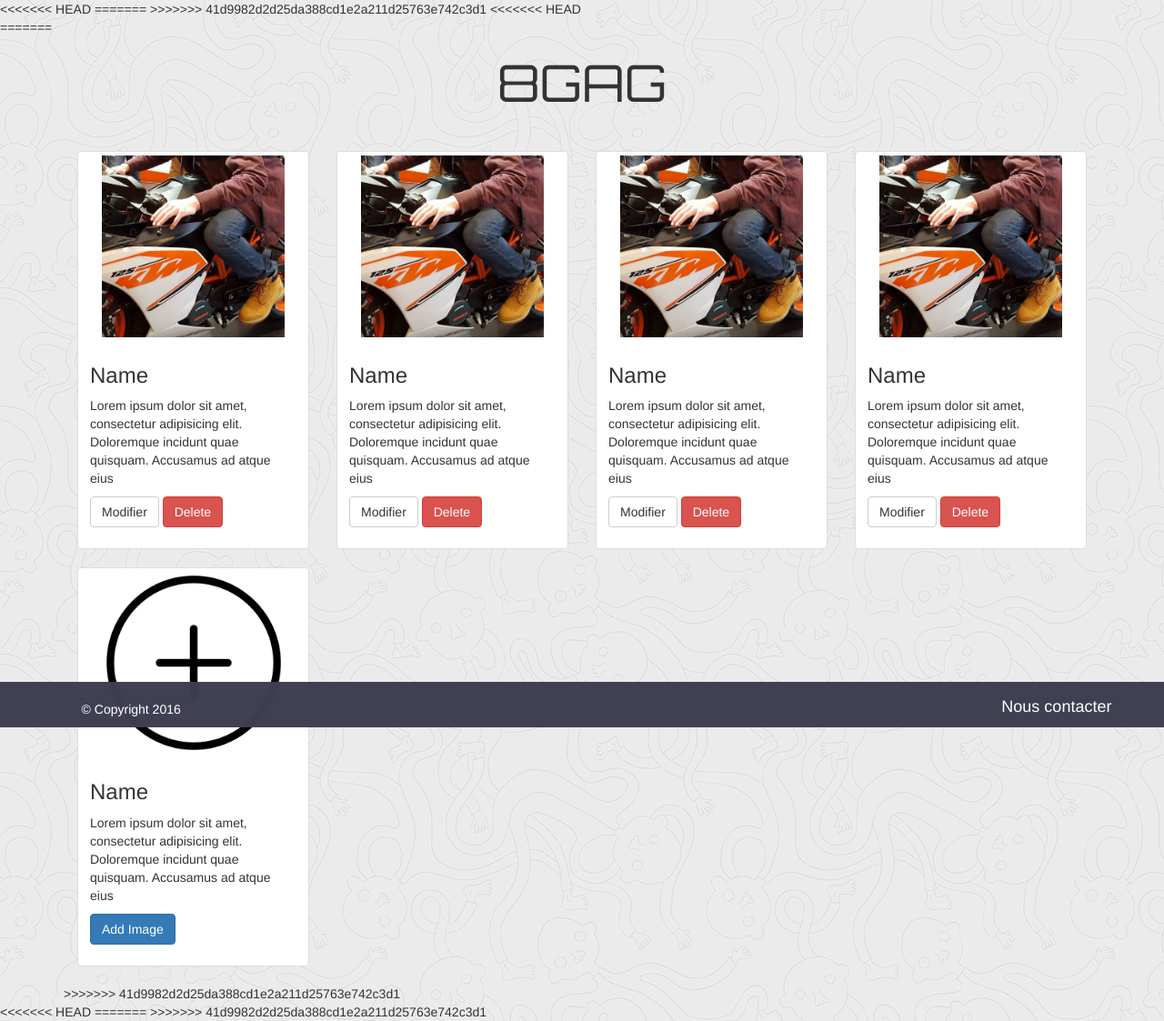
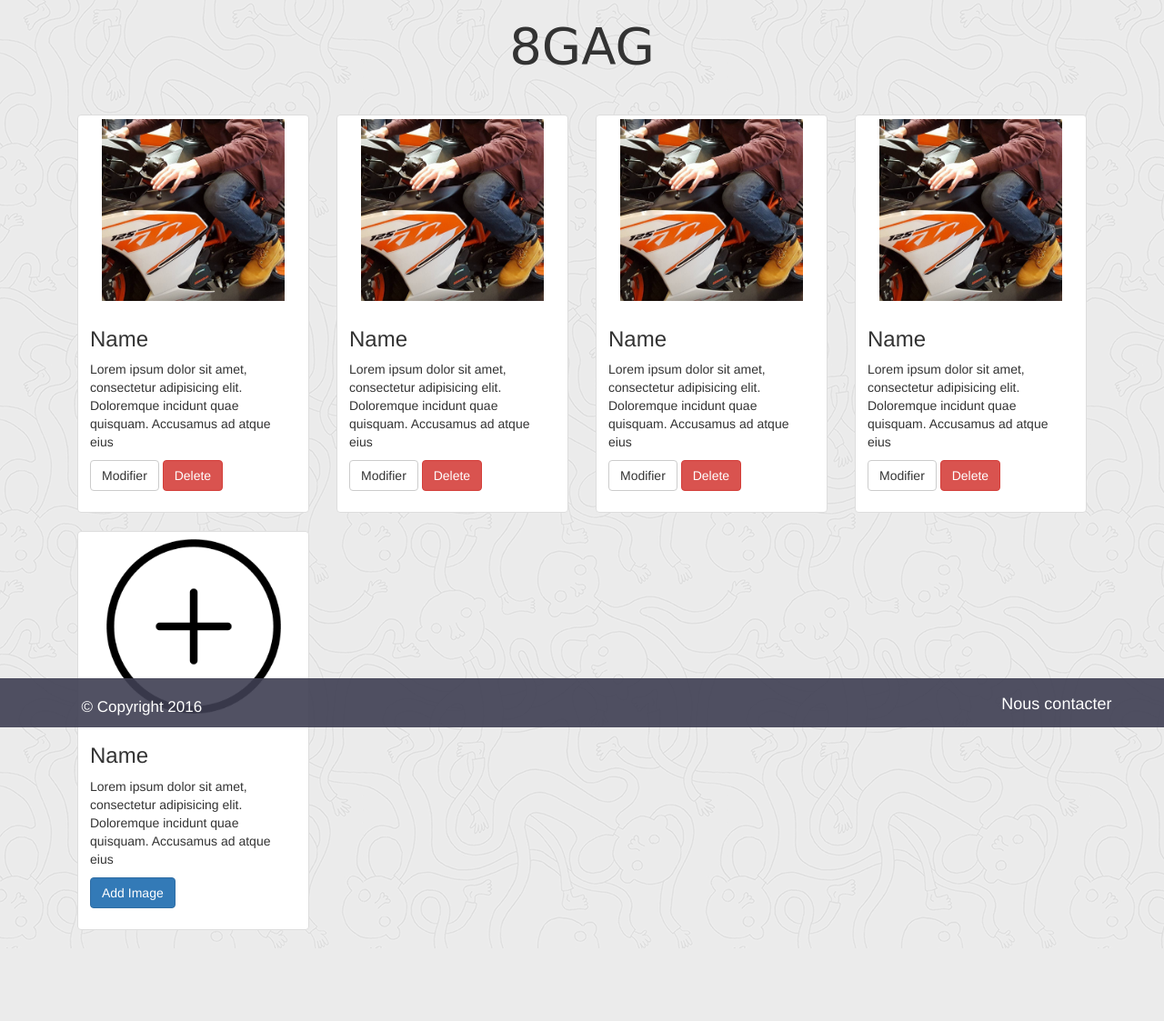
Before and after one commit to AlexisNFDV/Projet-PHP, a PHP site: page / in a window 1280 px wide. Shown: the whole page at 91% size. After the commit the page ends 1043 px from the top, so only its background shows below. Run offline with PHP 8.4, Linux system fonts and the light colour scheme.

Commit message:
Fin journée 1

```diff
--- a/CSS/style.css
+++ b/CSS/style.css
@@ -18,7 +18,6 @@
     padding-left: 7%;
     color: #ffffff;
     max-width: 50%;
-<<<<<<< HEAD
     font-size: 17px;
 }
 
@@ -29,7 +28,6 @@
     right: 4.5%;
     color: white;
     font-size:18px;
-=======
 }
 
 
@@ -46,5 +44,4 @@
 
 .row{
     margin: 0%;
->>>>>>> 41d9982d2d25da388cd1e2a211d25763e742c3d1
 }
--- a/index.php
+++ b/index.php
@@ -10,7 +10,6 @@
     <meta name="viewport"
           content="width=device-width, user-scalable=no, initial-scale=1.0, maximum-scale=1.0, minimum-scale=1.0">
     <meta http-equiv="X-UA-Compatible" content="ie=edge">
-<<<<<<< HEAD
 
     <link rel="stylesheet" href="https://maxcdn.bootstrapcdn.com/bootstrap/3.3.7/css/bootstrap.min.css"
           integrity="sha384-BVYiiSIFeK1dGmJRAkycuHAHRg32OmUcww7on3RYdg4Va+PmSTsz/K68vbdEjh4u" crossorigin="anonymous">
@@ -18,29 +17,8 @@
 
     <title>8GAG</title>
 </head>
-=======
-    <link rel="stylesheet" href="https://maxcdn.bootstrapcdn.com/bootstrap/3.3.7/css/bootstrap.min.css"
-          integrity="sha384-BVYiiSIFeK1dGmJRAkycuHAHRg32OmUcww7on3RYdg4Va+PmSTsz/K68vbdEjh4u" crossorigin="anonymous">
-    <link rel="stylesheet" href="CSS/style.css">
-    <link href="https://fonts.googleapis.com/css?family=Orbitron" rel="stylesheet">
-
-    <title>Document</title>
-</head>
-
->>>>>>> 41d9982d2d25da388cd1e2a211d25763e742c3d1
 
 <body>
-
-<<<<<<< HEAD
-<body>
-
-<header>
-
-</header>
-=======
-<header>
-
-</header>
 
 <div class="container">
     <h1 class="text-center ent">8GAG</h1>
@@ -105,30 +83,21 @@
             </div>
         </div>
     </div>
->>>>>>> 41d9982d2d25da388cd1e2a211d25763e742c3d1
 
 </div>
-<footer>
-    <p class="copyright"> © Copyright 2016 </p>
-</footer>
 
-<<<<<<< HEAD
 <footer>
     <p class="copyright"> © Copyright 2016 </p>
     <a href="contact.php" id="contact">Nous contacter</a>
 
 </footer>
 
-</body>
-
 <script src="https://maxcdn.bootstrapcdn.com/bootstrap/3.3.7/js/bootstrap.min.js"
         integrity="sha384-Tc5IQib027qvyjSMfHjOMaLkfuWVxZxUPnCJA7l2mCWNIpG9mGCD8wGNIcPD7Txa" crossorigin="anonymous"></script>
-=======
-</body>
+
 
 <script src="https://maxcdn.bootstrapcdn.com/bootstrap/3.3.7/js/bootstrap.min.js"
         integrity="sha384-Tc5IQib027qvyjSMfHjOMaLkfuWVxZxUPnCJA7l2mCWNIpG9mGCD8wGNIcPD7Txa"
         crossorigin="anonymous"></script>
->>>>>>> 41d9982d2d25da388cd1e2a211d25763e742c3d1
-
+</body>
 </html>
```
